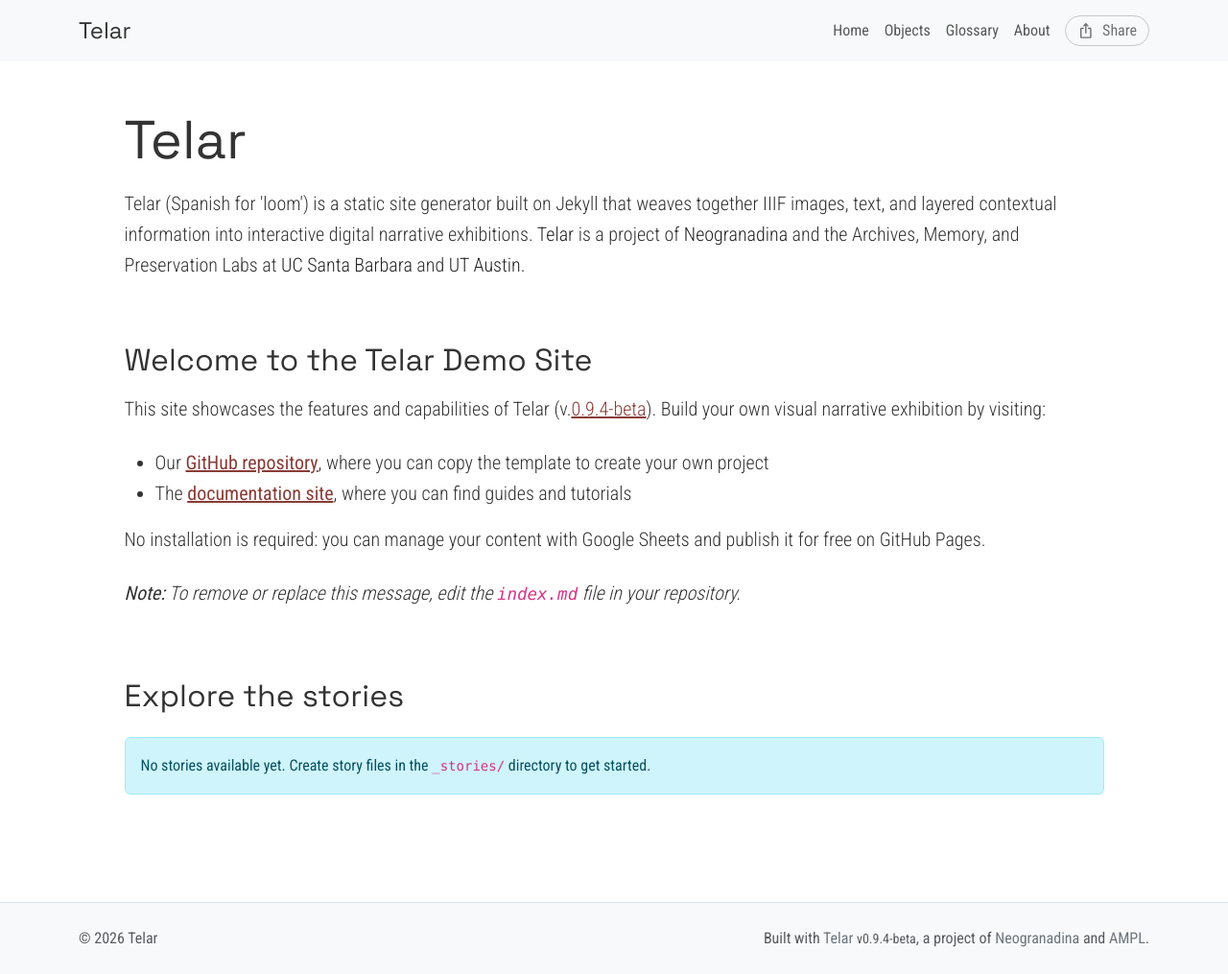
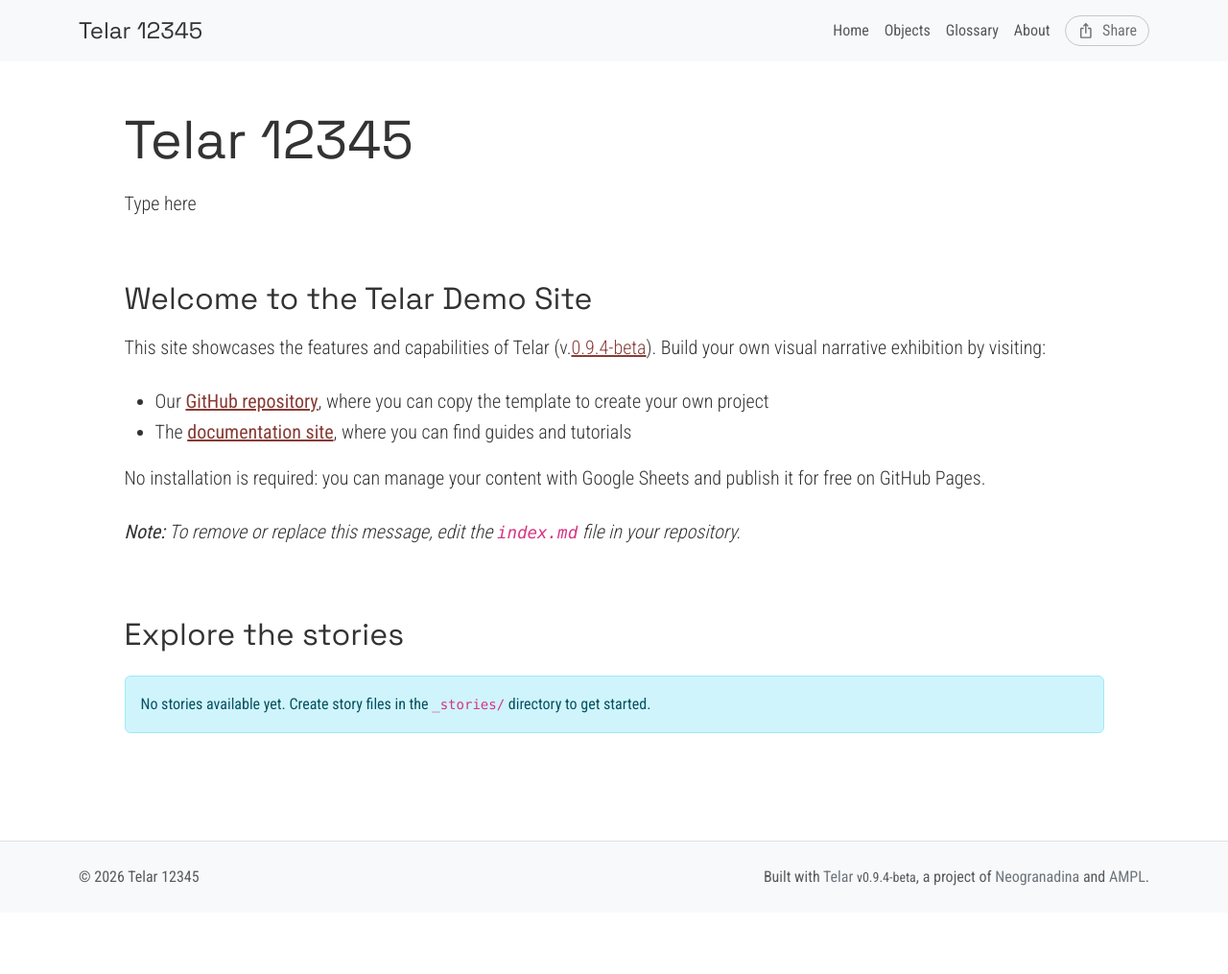
Before and after one commit to juancobo/compositor-test, a Jekyll site: the page built from index.md, in a window 1280 px wide. Shown: the whole page at 96% size. Built offline with Jekyll 4.4.1, drawn with Linux system fonts in a browser that asks for light colours; after the commit the page ends 951 px from its top, so only the background shows below that.

Commit message:
Add 3 stories, add 3 objects, update site settings
+ Story: replace me with your title
+ Story: Donkey
+ Story: reemplázame con tu título
+ Object: Telar placeholder
+ Object: Heald-Menerey&#39;s Geographical, Commercial and Recreational Map of California
+ Object: Burro, Barranquilla, Colombia

Published via Telar Compositor

```diff
--- a/_config.yml
+++ b/_config.yml
@@ -2,14 +2,14 @@
 # https://telar.org
 
 # Site Settings
-title: "Telar"
-description: "Telar (Spanish for 'loom') is a static site generator built on Jekyll that weaves together IIIF images, text, and layered contextual information into interactive digital narrative exhibitions. <a href='https://github.com/UCSB-AMPLab/telar'>Telar</a> is a project of <a href='https://neogranadina.org'>Neogranadina</a> and the Archives, Memory, and Preservation Labs at <a href='https://ampl.clair.ucsb.edu/'>UC Santa Barbara</a> and <a href='https://liberalarts.utexas.edu/history/'>UT Austin</a>."
+title: "Telar 12345"
+description: "Type here"
 url: "https://juancobo.com"
 baseurl: "/compositor-test"
 author: ""
 email: ""
 telar_theme: "trama" # Options: trama, paisajes, neogranadina, santa-barbara, austin, or custom
-logo: "" # Path to logo image (optional, max 80px tall, 200-300px wide recommended)
+logo: ""
 telar_language: "en" # Options: "en" (English), "es" (Español)
 
 # Story Interface Settings
@@ -156,3 +156,4 @@ development-features:
   # Use this when building a site with only custom pages (no stories or objects)
   # (Backward compatible: hide_collections also supported)
   skip_collections: false
+story_key: test
--- a/index.md
+++ b/index.md
@@ -2,7 +2,6 @@
 layout: index
 title: Home
 stories_heading: "Explore the stories"
-stories_intro: ""
 objects_heading: "See the objects behind the stories"
 objects_intro: "Browse {count} objects featured in the stories."
 ---
--- a/telar-content/spreadsheets/objects.csv
+++ b/telar-content/spreadsheets/objects.csv
@@ -2,6 +2,6 @@ object_id,title,featured,creator,description,source_url,period,year,medium_genre
 id_objeto,titulo,destacado,creador,descripcion,url_fuente,periodo,año,medio_genero,temas,fuente,credito,miniatura,texto_alt
 # Make it lower-case and avoid spaces. If you are referring to a local object please ensure the object_id matches the name of the file exactly (with or without the file extension – it doesn't matter).,# Please provide a title — this is required.,"# Mark ""yes"" to feature on homepage",,,# Here you can include a IIIF manifest and Telar will do the rest of the work for you.,,,,# Comma-separated terms for gallery filtering,"# This will be overlaid over the viewer, unless you specify otherwise in _config.yml.",,"# Telar generates thumbnails automatically, but you can override this by specifying an image file in this column."
 "# Escríbelo en minúsculas y sin espacios. Si hace referencia a un objeto local, asegúrate de que el object_id coincida exactamente con el nombre del archivo (con o sin extensión; no importa).",# Incluye un título: este campo es obligatorio.,"# Marca ""sí"" para destacar en la página de inicio",,,# Aquí puedes incluir un manifiesto IIIF y Telar se encargará del resto del trabajo.,,,,# Términos separados por comas para filtrado de galería,"# Esto se mostrará encima del visor, a menos que indiques lo contrario en _config.yml.",,"# Telar genera miniaturas automáticamente, pero puedes anular este comportamiento especificando un archivo de imagen en esta columna."
+telar-placeholder,Telar placeholder,yes,Adelaida Ávila,,,,2026,,,,,,
+healdmenereys-geographical-commercial,"Heald-Menerey's Geographical, Commercial and Recreational Map of California",,"Heald, Ralph P.",,https://www.davidrumsey.com/luna/servlet/iiif/m/RUMSEY~8~1~345681~90113142/manifest,,,,,,David Rumsey Historical Map Collection,"https://www.davidrumsey.com/luna/servlet/iiif/RUMSEY~8~1~345681~90113142/full/!96,96/0/default.jpg","Heald-Menerey's Geographical, Commercial and Recreational Map of California"
 chsdm2356302000001screen,"Burro, Barranquilla, Colombia",,Cooper Hewitt,,,,,,,,Smithsonian,,"Burro, Barranquilla, Colombia"
-healdmenereys-geographical-commercial,"Heald-Menerey's Geographical, Commercial and Recreational Map of California",,"Heald, Ralph P.",,https://www.davidrumsey.com/luna/servlet/iiif/m/RUMSEY~8~1~345681~90113142/manifest,,,,,,David Rumsey Historical Map Collection,"https://www.davidrumsey.com/luna/servlet/iiif/RUMSEY~8~1~345681~90113142/full/!96,96/0/default.jpg","Heald-Menerey's Geographical, Commercial and Recreational Map of California"
-telar-placeholder,Telar placeholder,yes,Adelaida Ávila,,,,2026,,,,,,
```
Also changed, not shown: telar-content/spreadsheets/blank_template.csv (+5 -5 lines), telar-content/spreadsheets/donkey.csv (added, +7 -0 lines), telar-content/spreadsheets/plantilla_en_blanco.csv (+2 -5 lines), telar-content/spreadsheets/project.csv (+3 -4 lines).
